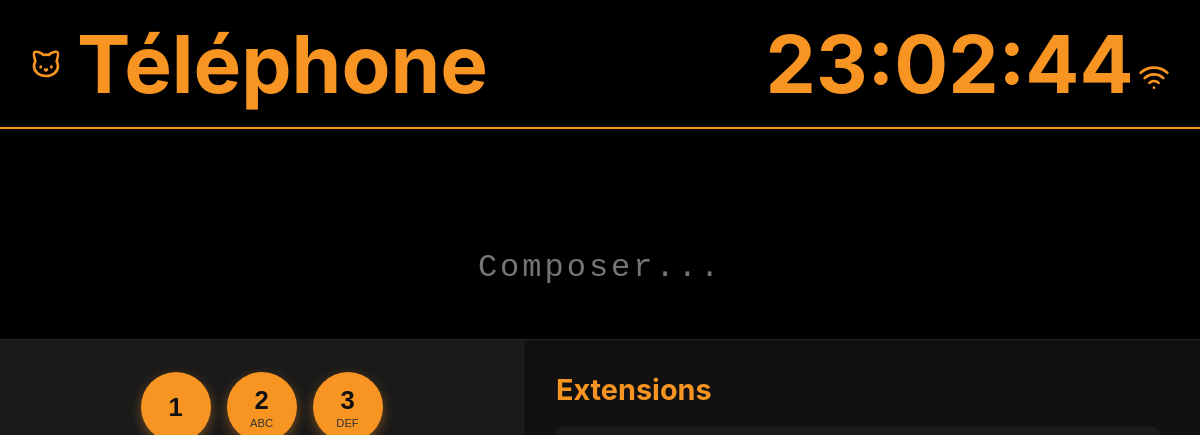
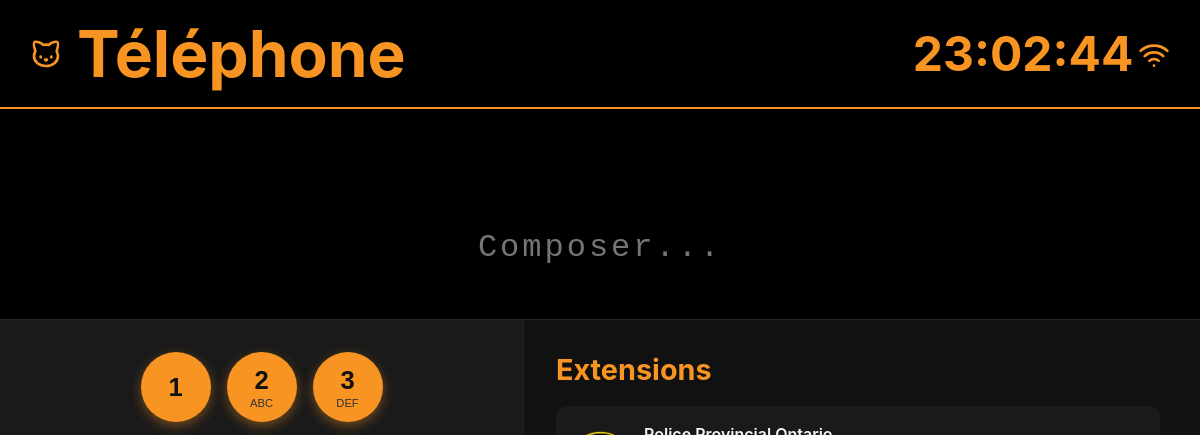
Before and after one commit to remiguillette/landlinephone, an Electron app: page index.html in a window 1200 px wide. Shown: the top 435 px of the page. Drawn offline with Linux system fonts and the light colour scheme.

Commit message:
Update style.css

```diff
--- a/style.css
+++ b/style.css
@@ -70,7 +70,7 @@ html {
 
 .logo-container h1 {
   margin: 0;
-  font-size: 5rem;
+  font-size: 4rem;
   color: #f89422;
   font-weight: 700;
 }
@@ -89,7 +89,7 @@ html {
 }
 
 #horloge {
-  font-size: 5rem;
+  font-size: 3rem;
   color: #f89422;
   font-weight: 700;
   display: inline-flex;
```
